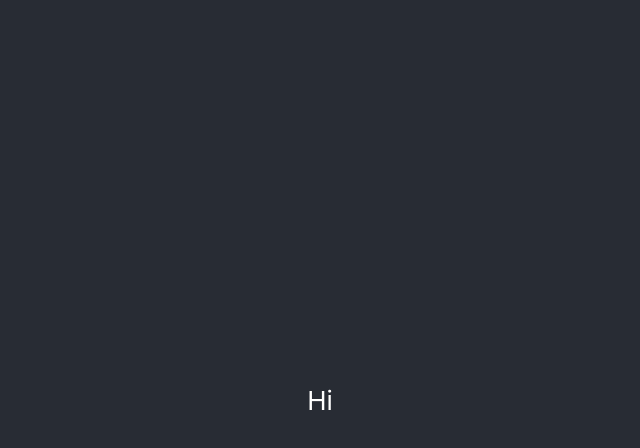
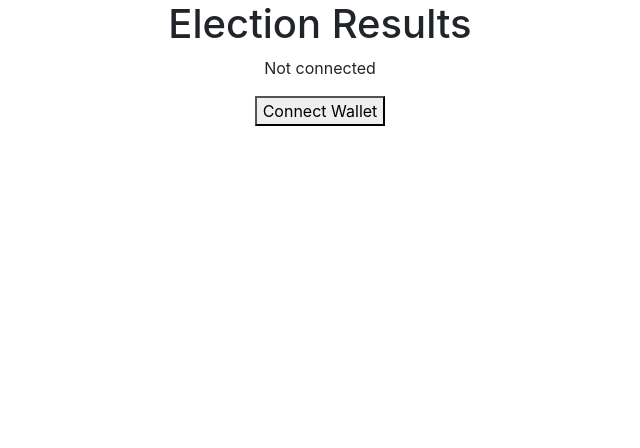
Before and after one commit to cre8tion/react-dapp, a React (Create React App) app: page / in a window 1280 px wide. Shown: the top 448 px of the page, without its empty margins (320-960 px from the left). Built offline with nearby package versions, Linux system fonts and the light colour scheme.

Commit message:
Added more boilercode

```diff
--- a/package.json
+++ b/package.json
@@ -6,7 +6,10 @@
     "@testing-library/jest-dom": "^4.2.4",
     "@testing-library/react": "^9.3.2",
     "@testing-library/user-event": "^7.1.2",
+    "@zilliqa-js/zilliqa": "^0.8.9",
+    "bootstrap": "^4.4.1",
     "react": "^16.13.0",
+    "react-bootstrap": "^1.0.0",
     "react-dom": "^16.13.0",
     "react-scripts": "3.4.0"
   },
--- a/src/App.js
+++ b/src/App.js
@@ -1,12 +1,24 @@
-import React from 'react';
+import React, { useState, useEffect } from 'react';
 import './App.css';
+import 'bootstrap/dist/css/bootstrap.min.css';
+import Connection from './components/connection';
+
+
+const { BN, units } = require('@zilliqa-js/util');
+const { toBech32Address } = require('@zilliqa-js/crypto');
 
 function App() {
+  const [state, setState] = useState({});
+
+
   return (
     <div className="App">
-      <header className="App-header">
-        <p>Hi</p>
-      </header>
+        <div className="col-lg-12">
+        <h1 className="text-center">Election Results</h1>
+
+
+        </div>
+        <Connection />
     </div>
   );
 }
--- /dev/null
+++ b/src/components/connection.jsx
@@ -0,0 +1,45 @@
+import React, { useState, useEffect } from 'react';
+
+const Connection = ({ children }) => {
+  const [connected, setConnected] = useState(false);
+
+  useEffect(() => {
+    let didCancel = false;
+
+    (async () => {
+      if (window.zilPay !== undefined){
+        const isConnect = await window.zilPay.wallet.connect();
+        if (!didCancel) setConnected(isConnect);
+      }
+
+    })();
+
+    return () => { didCancel = true; }
+  });
+
+
+
+
+  return (
+    <React.Fragment>
+      {!connected && (
+        <React.Fragment>
+          <p>Not connected</p>
+          <button onClick={async () => {
+            const isConnect = await window.zilPay.wallet.connect();
+            setConnected(isConnect);
+            }}>Connect Wallet</button>
+        </React.Fragment>
+      )}
+      {connected && window.zilPay.wallet.isEnable && (
+        <React.Fragment>
+          <p>Connected as: {window.zilPay.wallet.defaultAccount && window.zilPay.wallet.defaultAccount.bech32}</p>
+          <hr />
+          {children}
+        </React.Fragment>
+      )}
+    </React.Fragment>
+  );
+};
+
+export default Connection;
```
Also changed, not shown: 1 other file (tests, documents, lock files or other folders).
